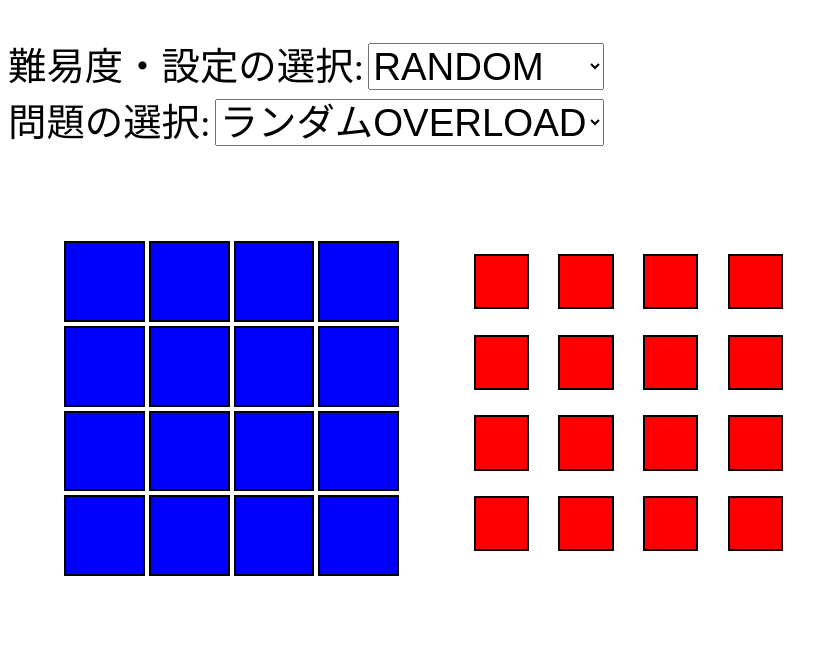
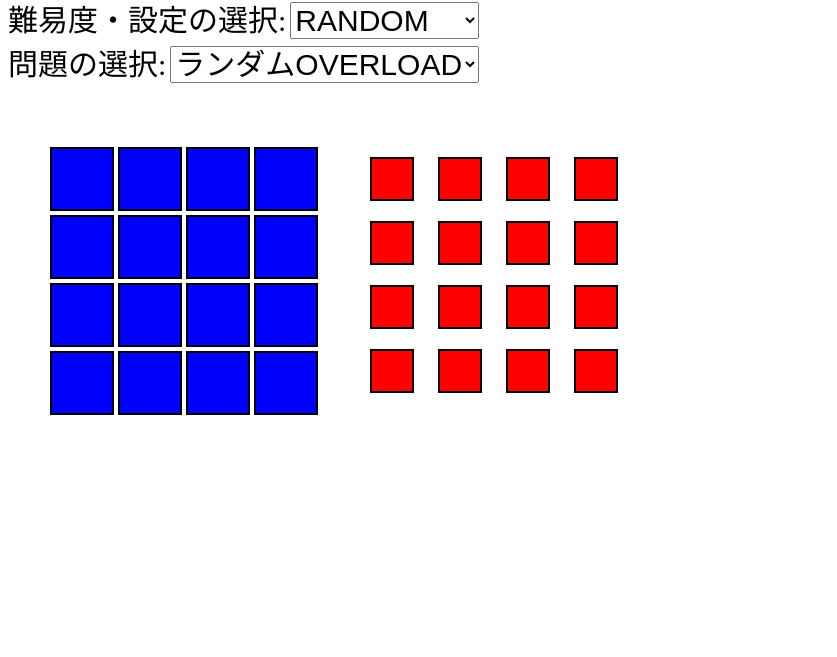
Before and after one commit to kanae3/lights-out-2, a plain HTML site: page index.html in a window 1280 px wide. Shown: the part 143-800 px from the top of the page, without its empty margins (0-837 px from the left). Drawn offline with Linux system fonts and the light colour scheme.

Commit message:
Update index.html

```diff
--- a/index.html
+++ b/index.html
@@ -8,36 +8,35 @@
     @media (orientation: landscape) {
       #gameBoard {
         position: absolute;
-        top: 30vw;
-        left: 5vw;
+        top: min(29vw,290px);
+        left: min(5vw,50px);
       }
       #answerBoard {
         position: absolute;
-        top: 31vw;
-        left: 35vw;
+        top: min(30vw,300px);
+        left: min(35vw,350px);
       }
       .cell {
-        width: 6vw;
-        height: 6vw;
-        border: 0.2vw solid black;
+        width: min(6vw,60px);
+        height: min(6vw,60px);
+        border: min(0.2vw,20px) solid black;
         background-color: blue;
         display: inline-block;
       }
       .answercell {
-        width: 4vw;
-        height: 4vw;
-        border: 0.2vw solid black;
+        width: min(4vw,40px);
+        height: min(4vw,40px);
+        border: min(0.2vw,2px) solid black;
         background-color: blue;
         display: inline-block;
-        margin-left: 2vw;
+        margin-left: min(2vw,20px);
       }
       .space {
-        width: 5vw;
-        height: 6vw;
+        width: min(5vw,50px);;
+        height: min(6vw,60px);
         display: inline-block;
       }
       .circle {
-        height: 6vw;
         display: none;
       }
     }
@@ -84,16 +83,16 @@
     }
 
     h1{
-        font-size: 5vw;
+        font-size: min(5vw,50px);
     }
     #option{
-        font-size: 3vw;
+        font-size: min(3vw,30px);
     }
     #quizSelect{
-        font-size: 3vw;
+        font-size: min(3vw,30px);
     }
     label{
-        font-size: 3vw;
+        font-size: min(3vw,30px);
     }
 
   </style>
```
